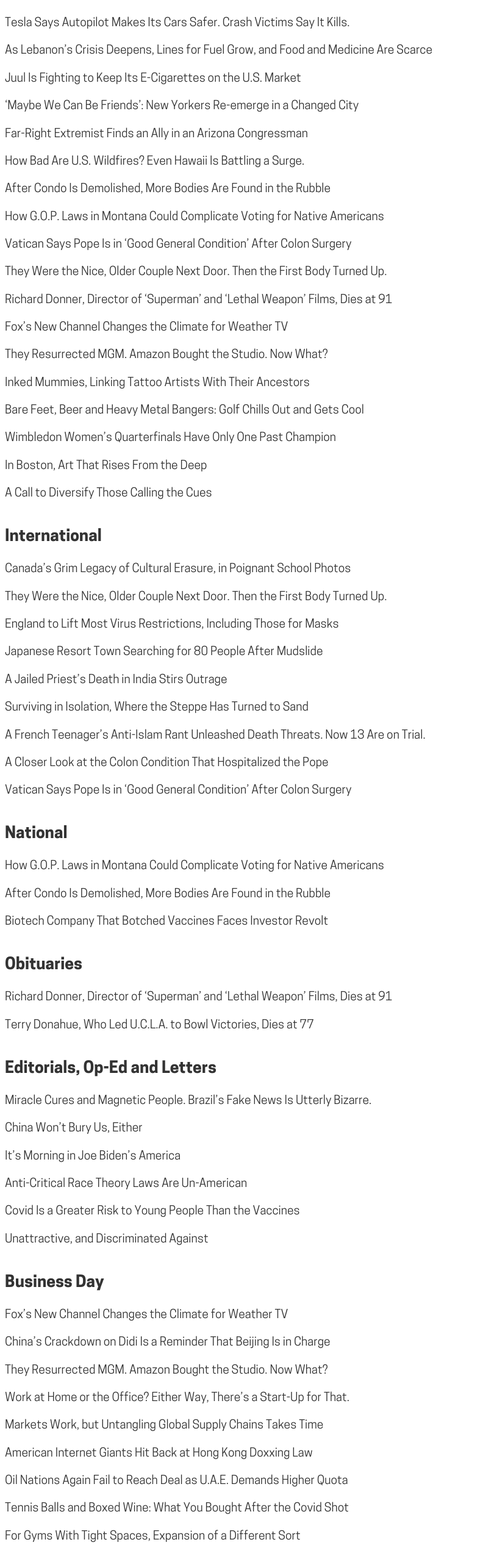
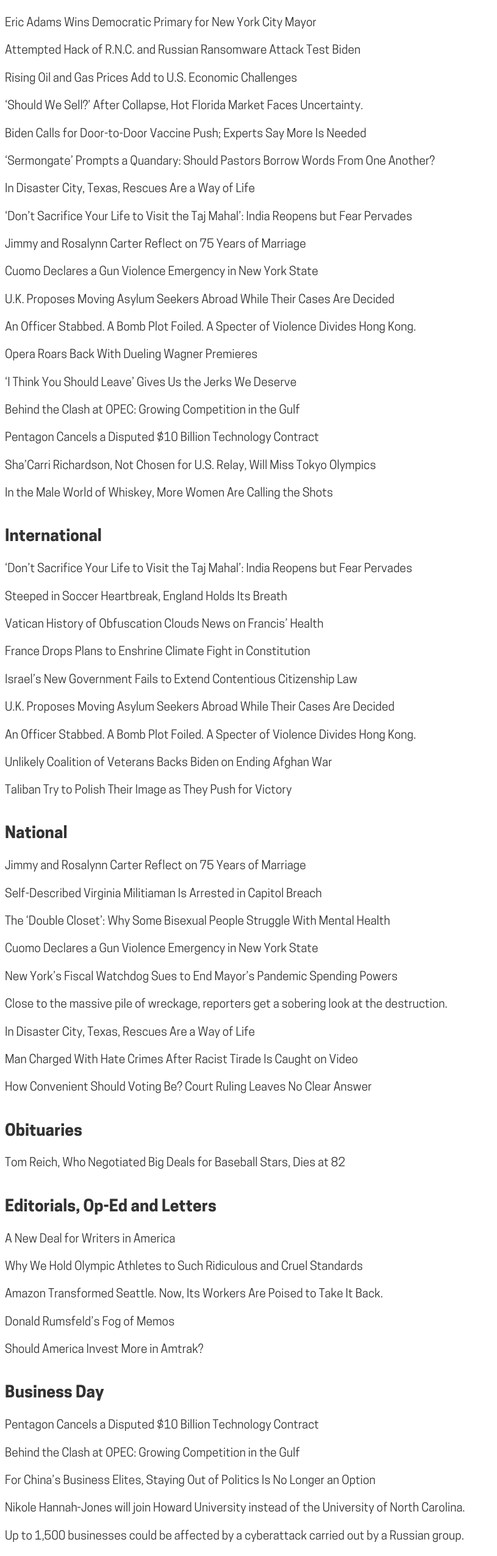
Before and after one commit to dcravenus/gatsby-thing, a website: page nyt.html in a window 1280 px wide. Shown: the part 125-2676 px from the top of the page at 61% size, without its empty margins (0-815 px from the left). Drawn offline with Linux system fonts and the light colour scheme.

Commit message:
Update from cron

```diff
--- a/nyt.html
+++ b/nyt.html
@@ -10,88 +10,100 @@
   <body>
     <h1>The New York Times</h1>
     <h2>The Front Page</h2>
-    <a href="https://nytimes.com/2021/07/05/business/tesla-autopilot-lawsuits-safety.html">Tesla Says Autopilot Makes Its Cars Safer. Crash Victims Say It Kills.</a><br>
-    <a href="https://nytimes.com/2021/07/05/world/middleeast/lebanon-economic-crisis.html">As Lebanon’s Crisis Deepens, Lines for Fuel Grow, and Food and Medicine Are Scarce</a><br>
-    <a href="https://nytimes.com/2021/07/05/health/juul-vaping-fda.html">Juul Is Fighting to Keep Its E-Cigarettes on the U.S. Market</a><br>
-    <a href="https://nytimes.com/2021/07/05/nyregion/new-york-july-fourth-mood.html">‘Maybe We Can Be Friends’: New Yorkers Re-emerge in a Changed City</a><br>
-    <a href="https://nytimes.com/2021/07/05/us/politics/paul-gosar-republicans-congress-extremism.html">Far-Right Extremist Finds an Ally in an Arizona Congressman</a><br>
-    <a href="https://nytimes.com/2021/07/05/us/wildfires-hawaii-drought.html">How Bad Are U.S. Wildfires? Even Hawaii Is Battling a Surge.</a><br>
-    <a href="https://nytimes.com/2021/07/05/us/miami-building-search.html">After Condo Is Demolished, More Bodies Are Found in the Rubble</a><br>
-    <a href="https://nytimes.com/2021/07/06/us/politics/montana-native-americans-voting-rights.html">How G.O.P. Laws in Montana Could Complicate Voting for Native Americans</a><br>
-    <a href="https://nytimes.com/2021/07/05/world/europe/pope-francis-surgery.html">Vatican Says Pope Is in ‘Good General Condition’ After Colon Surgery</a><br>
-    <a href="https://nytimes.com/2021/07/05/world/middleeast/iran-parents-murders.html">They Were the Nice, Older Couple Next Door. Then the First Body Turned Up.</a><br>
-    <a href="https://nytimes.com/2021/07/05/movies/richard-donner-dead.html">Richard Donner, Director of ‘Superman’ and ‘Lethal Weapon’ Films, Dies at 91</a><br>
-    <a href="https://nytimes.com/2021/07/06/business/media/fox-weather-channel-plus.html">Fox’s New Channel Changes the Climate for Weather TV</a><br>
-    <a href="https://nytimes.com/2021/07/06/business/media/mgm-amazon-michael-deluca-pamela-abdy.html">They Resurrected MGM. Amazon Bought the Studio. Now What?</a><br>
-    <a href="https://nytimes.com/2021/07/05/science/mummies-tattoos-archaeology.html">Inked Mummies, Linking Tattoo Artists With Their Ancestors</a><br>
-    <a href="https://nytimes.com/2021/07/01/sports/golf/top-golf-modern-variations.html">Bare Feet, Beer and Heavy Metal Bangers: Golf Chills Out and Gets Cool</a><br>
-    <a href="https://nytimes.com/2021/07/05/sports/tennis/wimbledon-coco-gauff-emma-raducanu.html">Wimbledon Women’s Quarterfinals Have Only One Past Champion</a><br>
-    <a href="https://nytimes.com/2021/07/02/arts/design/28firelei-baez-ica-boston.html">In Boston, Art That Rises From the Deep</a><br>
-    <a href="https://nytimes.com/2021/07/05/theater/stage-managers-diversity.html">A Call to Diversify Those Calling the Cues</a><br>
+    <a href="https://nytimes.com/2021/07/06/nyregion/eric-adams-wins.html">Eric Adams Wins Democratic Primary for New York City Mayor</a><br>
+    <a href="https://nytimes.com/2021/07/06/technology/rnc-hacked-cyberattack-russia.html">Attempted Hack of R.N.C. and Russian Ransomware Attack Test Biden</a><br>
+    <a href="https://nytimes.com/2021/07/06/business/economy/gas-oil-biden-economy.html">Rising Oil and Gas Prices Add to U.S. Economic Challenges</a><br>
+    <a href="https://nytimes.com/2021/07/06/us/florida-condos-insurance.html">‘Should We Sell?’ After Collapse, Hot Florida Market Faces Uncertainty.</a><br>
+    <a href="https://nytimes.com/2021/07/06/us/politics/biden-vaccines.html">Biden Calls for Door-to-Door Vaccine Push; Experts Say More Is Needed</a><br>
+    <a href="https://nytimes.com/2021/07/06/us/sermongate-plagiarism-litton-greear.html">‘Sermongate’ Prompts a Quandary: Should Pastors Borrow Words From One Another?</a><br>
+    <a href="https://nytimes.com/2021/07/06/us/disaster-city-texas.html">In Disaster City, Texas, Rescues Are a Way of Life</a><br>
+    <a href="https://nytimes.com/2021/07/06/world/asia/india-covid-taj-mahal.html">‘Don’t Sacrifice Your Life to Visit the Taj Mahal’: India Reopens but Fear Pervades</a><br>
+    <a href="https://nytimes.com/2021/07/04/us/jimmy-rosalynn-carter-anniversary.html">Jimmy and Rosalynn Carter Reflect on 75 Years of Marriage</a><br>
+    <a href="https://nytimes.com/2021/07/06/nyregion/new-york-gun-violence-emergency.html">Cuomo Declares a Gun Violence Emergency in New York State</a><br>
+    <a href="https://nytimes.com/2021/07/06/world/europe/uk-migration-priti-patel.html">U.K. Proposes Moving Asylum Seekers Abroad While Their Cases Are Decided</a><br>
+    <a href="https://nytimes.com/2021/07/06/world/asia/hong-kong-bomb-violence.html">An Officer Stabbed. A Bomb Plot Foiled. A Specter of Violence Divides Hong Kong.</a><br>
+    <a href="https://nytimes.com/2021/07/06/arts/music/tristan-und-isolde-munich-aix-festival.html">Opera Roars Back With Dueling Wagner Premieres</a><br>
+    <a href="https://nytimes.com/2021/07/06/arts/television/i-think-you-should-leave-review.html">‘I Think You Should Leave’ Gives Us the Jerks We Deserve</a><br>
+    <a href="https://nytimes.com/2021/07/06/business/Saudi-Arabia-UAE-OPEC.html">Behind the Clash at OPEC: Growing Competition in the Gulf</a><br>
+    <a href="https://nytimes.com/2021/07/06/technology/JEDI-contract-cancelled.html">Pentagon Cancels a Disputed $10 Billion Technology Contract</a><br>
+    <a href="https://nytimes.com/2021/07/06/sports/olympics/shacarri-richardson-olympics-team.html">Sha’Carri Richardson, Not Chosen for U.S. Relay, Will Miss Tokyo Olympics</a><br>
+    <a href="https://nytimes.com/2021/07/01/dining/drinks/whiskey-women.html">In the Male World of Whiskey, More Women Are Calling the Shots</a><br>
     <h2>International</h2>
-    <a href="https://nytimes.com/2021/07/05/world/canada/Indigenous-residential-schools-photos.html">Canada’s Grim Legacy of Cultural Erasure, in Poignant School Photos</a><br>
-    <a href="https://nytimes.com/2021/07/05/world/middleeast/iran-parents-murders.html">They Were the Nice, Older Couple Next Door. Then the First Body Turned Up.</a><br>
-    <a href="https://nytimes.com/2021/07/05/world/europe/england-masks-coronavirus-johnson.html">England to Lift Most Virus Restrictions, Including Those for Masks</a><br>
-    <a href="https://nytimes.com/2021/07/05/world/asia/atami-japan-mudslide.html">Japanese Resort Town Searching for 80 People After Mudslide</a><br>
-    <a href="https://nytimes.com/2021/07/05/world/asia/india-jailed-priest-dies.html">A Jailed Priest’s Death in India Stirs Outrage</a><br>
-    <a href="https://nytimes.com/2021/05/10/travel/kalmykia-russia.html">Surviving in Isolation, Where the Steppe Has Turned to Sand</a><br>
-    <a href="https://nytimes.com/2021/07/06/world/europe/france-online-harassment-trial.html">A French Teenager’s Anti-Islam Rant Unleashed Death Threats. Now 13 Are on Trial.</a><br>
-    <a href="https://nytimes.com/2021/07/05/world/europe/pope-francis-diverticulitis.html">A Closer Look at the Colon Condition That Hospitalized the Pope</a><br>
-    <a href="https://nytimes.com/2021/07/05/world/europe/pope-francis-surgery.html">Vatican Says Pope Is in ‘Good General Condition’ After Colon Surgery</a><br>
+    <a href="https://nytimes.com/2021/07/06/world/asia/india-covid-taj-mahal.html">‘Don’t Sacrifice Your Life to Visit the Taj Mahal’: India Reopens but Fear Pervades</a><br>
+    <a href="https://nytimes.com/2021/07/06/world/europe/soccer-england-denmark-kane.html">Steeped in Soccer Heartbreak, England Holds Its Breath</a><br>
+    <a href="https://nytimes.com/2021/07/06/world/europe/pope-francis-surgery-health-vatican.html">Vatican History of Obfuscation Clouds News on Francis’ Health</a><br>
+    <a href="https://nytimes.com/2021/07/06/world/europe/france-climate-change-constitution.html">France Drops Plans to Enshrine Climate Fight in Constitution</a><br>
+    <a href="https://nytimes.com/2021/07/06/world/middleeast/israel-citizenship-law-failure.html">Israel’s New Government Fails to Extend Contentious Citizenship Law</a><br>
+    <a href="https://nytimes.com/2021/07/06/world/europe/uk-migration-priti-patel.html">U.K. Proposes Moving Asylum Seekers Abroad While Their Cases Are Decided</a><br>
+    <a href="https://nytimes.com/2021/07/06/world/asia/hong-kong-bomb-violence.html">An Officer Stabbed. A Bomb Plot Foiled. A Specter of Violence Divides Hong Kong.</a><br>
+    <a href="https://nytimes.com/2021/07/06/us/politics/biden-afghanistan-withdrawal-veterans.html">Unlikely Coalition of Veterans Backs Biden on Ending Afghan War</a><br>
+    <a href="https://nytimes.com/2021/07/06/world/asia/afghanistan-taliban-women.html">Taliban Try to Polish Their Image as They Push for Victory</a><br>
     <h2>National</h2>
-    <a href="https://nytimes.com/2021/07/06/us/politics/montana-native-americans-voting-rights.html">How G.O.P. Laws in Montana Could Complicate Voting for Native Americans</a><br>
-    <a href="https://nytimes.com/2021/07/05/us/miami-building-search.html">After Condo Is Demolished, More Bodies Are Found in the Rubble</a><br>
-    <a href="https://nytimes.com/2021/07/06/us/biotech-company-that-botched-vaccines-faces-investor-revolt.html">Biotech Company That Botched Vaccines Faces Investor Revolt</a><br>
+    <a href="https://nytimes.com/2021/07/04/us/jimmy-rosalynn-carter-anniversary.html">Jimmy and Rosalynn Carter Reflect on 75 Years of Marriage</a><br>
+    <a href="https://nytimes.com/2021/07/06/us/politics/fi-duong-jan-6-riot.html">Self-Described Virginia Militiaman Is Arrested in Capitol Breach</a><br>
+    <a href="https://nytimes.com/2021/06/30/well/bisexual-mental-health-lgbt.html">The ‘Double Closet’: Why Some Bisexual People Struggle With Mental Health</a><br>
+    <a href="https://nytimes.com/2021/07/06/nyregion/new-york-gun-violence-emergency.html">Cuomo Declares a Gun Violence Emergency in New York State</a><br>
+    <a href="https://nytimes.com/2021/07/06/nyregion/coronavirus-spending-nyc.html">New York’s Fiscal Watchdog Sues to End Mayor’s Pandemic Spending Powers</a><br>
+    <a href="https://nytimes.com/live/2021/07/06/us/miami-building-collapse-updates/condo-wreckage">Close to the massive pile of wreckage, reporters get a sobering look at the destruction.</a><br>
+    <a href="https://nytimes.com/2021/07/06/us/disaster-city-texas.html">In Disaster City, Texas, Rescues Are a Way of Life</a><br>
+    <a href="https://nytimes.com/2021/07/06/nyregion/edward-cagney-mathews-nj-racist-man.html">Man Charged With Hate Crimes After Racist Tirade Is Caught on Video</a><br>
+    <a href="https://nytimes.com/2021/07/06/us/politics/voting-rights-law-supreme-court.html">How Convenient Should Voting Be? Court Ruling Leaves No Clear Answer</a><br>
     <h2>Obituaries</h2>
-    <a href="https://nytimes.com/2021/07/05/movies/richard-donner-dead.html">Richard Donner, Director of ‘Superman’ and ‘Lethal Weapon’ Films, Dies at 91</a><br>
-    <a href="https://nytimes.com/2021/07/05/sports/football/terry-donahue-dead.html">Terry Donahue, Who Led U.C.L.A. to Bowl Victories, Dies at 77</a><br>
+    <a href="https://nytimes.com/2021/07/05/obituaries/tom-reich-dead.html">Tom Reich, Who Negotiated Big Deals for Baseball Stars, Dies at 82</a><br>
     <h2>Editorials, Op-Ed and Letters</h2>
-    <a href="https://nytimes.com/2021/07/05/opinion/brazil-fake-news-bolsonaro.html">Miracle Cures and Magnetic People. Brazil’s Fake News Is Utterly Bizarre.</a><br>
-    <a href="https://nytimes.com/2021/07/05/opinion/us-china-covid-lies.html">China Won’t Bury Us, Either</a><br>
-    <a href="https://nytimes.com/2021/07/05/opinion/joe-biden-economy.html">It’s Morning in Joe Biden’s America</a><br>
-    <a href="https://nytimes.com/2021/07/05/opinion/anti-critical-race-theory-laws-are-un-american.html">Anti-Critical Race Theory Laws Are Un-American</a><br>
-    <a href="https://nytimes.com/2021/07/04/opinion/covid-vaccine-kids-risks.html">Covid Is a Greater Risk to Young People Than the Vaccines</a><br>
-    <a href="https://nytimes.com/2021/07/05/opinion/letters/appearance-bias.html">Unattractive, and Discriminated Against</a><br>
+    <a href="https://nytimes.com/2021/07/06/opinion/federal-writers-project.html">A New Deal for Writers in America</a><br>
+    <a href="https://nytimes.com/2021/07/02/opinion/shacarri-richardson-drug-test-marijuana.html">Why We Hold Olympic Athletes to Such Ridiculous and Cruel Standards</a><br>
+    <a href="https://nytimes.com/2021/07/05/opinion/bezos-amazon-bessmer-labor.html">Amazon Transformed Seattle. Now, Its Workers Are Poised to Take It Back.</a><br>
+    <a href="https://nytimes.com/2021/07/03/opinion/errol-morris-donald-rumsfeld.html">Donald Rumsfeld’s Fog of Memos</a><br>
+    <a href="https://nytimes.com/2021/07/06/opinion/letters/amtrak-trains-transportation.html">Should America Invest More in Amtrak?</a><br>
     <h2>Business Day</h2>
-    <a href="https://nytimes.com/2021/07/06/business/media/fox-weather-channel-plus.html">Fox’s New Channel Changes the Climate for Weather TV</a><br>
-    <a href="https://nytimes.com/2021/07/05/technology/china-didi-crackdown.html">China’s Crackdown on Didi Is a Reminder That Beijing Is in Charge</a><br>
-    <a href="https://nytimes.com/2021/07/06/business/media/mgm-amazon-michael-deluca-pamela-abdy.html">They Resurrected MGM. Amazon Bought the Studio. Now What?</a><br>
-    <a href="https://nytimes.com/2021/07/06/technology/hybrid-work-startups.html">Work at Home or the Office? Either Way, There’s a Start-Up for That.</a><br>
-    <a href="https://nytimes.com/2021/06/29/upshot/markets-work-but-untangling-global-supply-chains-takes-time.html">Markets Work, but Untangling Global Supply Chains Takes Time</a><br>
-    <a href="https://nytimes.com/2021/07/05/technology/hong-kong-doxxing-national-security-law.html">American Internet Giants Hit Back at Hong Kong Doxxing Law</a><br>
-    <a href="https://nytimes.com/2021/07/05/business/opec-plus-oil-production-uae.html">Oil Nations Again Fail to Reach Deal as U.A.E. Demands Higher Quota</a><br>
-    <a href="https://nytimes.com/2021/06/30/business/covid-shot-impulse-buy.html">Tennis Balls and Boxed Wine: What You Bought After the Covid Shot</a><br>
-    <a href="https://nytimes.com/2021/06/07/business/small-gyms-boutique-covid-closure.html">For Gyms With Tight Spaces, Expansion of a Different Sort</a><br>
-    <h2>Sports Tuesday</h2>
-    <a href="https://nytimes.com/2021/07/01/sports/golf/top-golf-modern-variations.html">Bare Feet, Beer and Heavy Metal Bangers: Golf Chills Out and Gets Cool</a><br>
-    <a href="https://nytimes.com/2021/07/05/sports/soccer/euro-2020-england-denmark-spain-italy.html">No Semifinalist Is an Island</a><br>
-    <a href="https://nytimes.com/2021/07/05/sports/tennis/wimbledon-coco-gauff-emma-raducanu.html">Wimbledon Women’s Quarterfinals Have Only One Past Champion</a><br>
-    <a href="https://nytimes.com/2021/07/05/sports/tennis/dennis-shapovalov-felix-auger-aliassime-canada-wimbldeon.html">At Wimbledon, Felix Auger-Aliassime and Denis Shapovalov Stir a Nation</a><br>
-    <a href="https://nytimes.com/2021/07/05/sports/matiss-kivlenieks-dead-fireworks.html">N.H.L. Goalie Dies After Being Hit by Fireworks</a><br>
+    <a href="https://nytimes.com/2021/07/06/technology/JEDI-contract-cancelled.html">Pentagon Cancels a Disputed $10 Billion Technology Contract</a><br>
+    <a href="https://nytimes.com/2021/07/06/business/Saudi-Arabia-UAE-OPEC.html">Behind the Clash at OPEC: Growing Competition in the Gulf</a><br>
+    <a href="https://nytimes.com/2021/07/06/technology/china-business-politics-didi.html">For China’s Business Elites, Staying Out of Politics Is No Longer an Option</a><br>
+    <a href="https://nytimes.com/2021/07/06/business/nikole-hannah-jones-howard-university.html">Nikole Hannah-Jones will join Howard University instead of the University of North Carolina.</a><br>
+    <a href="https://nytimes.com/2021/07/06/technology/kaseya-cyberattack-ransomware-revil.html">Up to 1,500 businesses could be affected by a cyberattack carried out by a Russian group.</a><br>
+    <a href="https://nytimes.com/2021/07/06/arts/music/britney-spears-lawyer-conservatorship.html">Britney Spears’s Lawyer Asks to Step Down from Court-Appointed Role</a><br>
+    <a href="https://nytimes.com/2021/07/06/business/native-american-tribes-real-estate.html">Native American Tribes Move to Make Real Estate a Force for Renewal</a><br>
+    <a href="https://nytimes.com/2021/07/06/business/new-york-commercial-real-estate.html">Recent Commercial Real Estate Transactions</a><br>
+    <h2>Sports Wednesday</h2>
+    <a href="https://nytimes.com/2021/07/06/sports/basketball/nba-finals-suns-bucks.html">What It Means to Be Clutch in Basketball’s Biggest Moments</a><br>
+    <a href="https://nytimes.com/2021/07/06/sports/basketball/rachel-nichols-espn-malika-andrews.html">Rachel Nichols Out for N.B.A. Finals Coverage on ABC</a><br>
+    <a href="https://nytimes.com/2021/07/06/sports/tennis/wimbledon-karolina-pliskova-women-semifinal.html">At Wimbledon, the Women’s Final Four Is Set</a><br>
+    <a href="https://nytimes.com/2021/07/07/sports/tennis/wimbledon-emma-raducanu.html">At Wimbledon, Emma Raducanu’s Withdrawal Renews Focus on Well Being</a><br>
+    <a href="https://nytimes.com/2021/07/06/sports/olympics/shacarri-richardson-olympics-team.html">Sha’Carri Richardson, Not Chosen for U.S. Relay, Will Miss Tokyo Olympics</a><br>
+    <a href="https://nytimes.com/2021/07/06/sports/olympics/berry-podium-anthem-protest.html">She Protested on a Medal Podium. Will the Olympics Ban That?</a><br>
+    <a href="https://nytimes.com/2021/07/06/sports/soccer/italy-soccer.html">Italy Bars the Door and Keeps the Party Going</a><br>
+    <a href="https://nytimes.com/2021/07/06/sports/olympics/jessica-springsteen-olympics-equestrian.html">Another Famous Name at the Olympics: Springsteen</a><br>
     <h2>The Arts</h2>
-    <a href="https://nytimes.com/2021/07/02/arts/design/28firelei-baez-ica-boston.html">In Boston, Art That Rises From the Deep</a><br>
-    <a href="https://nytimes.com/2021/07/05/theater/stage-managers-diversity.html">A Call to Diversify Those Calling the Cues</a><br>
-    <a href="https://nytimes.com/2021/07/05/books/review-dear-miss-metropolitan-carolyn-ferrell.html">A Gifted Writer Returns With a Supremely Harrowing Novel</a><br>
-    <a href="https://nytimes.com/2021/07/04/arts/music/metropolitan-opera-local-one-deal.html">Met Opera Strikes Deal With Stagehands Over Pandemic Pay</a><br>
-    <a href="https://nytimes.com/2021/06/30/movies/taylour-paige-zola.html">Taylour Paige on ‘Zola,’ Grace and Being Kinder to Herself</a><br>
-    <a href="https://nytimes.com/2021/06/30/arts/music/molly-lewis-whistler.html">Whistling as an Art Almost Died Off. Can Molly Lewis Keep It Alive?</a><br>
-    <a href="https://nytimes.com/2021/07/01/arts/malcolm-gladwell-revisionist-history.html">On ‘Revisionist History,’ Malcolm Gladwell Unfiltered</a><br>
-    <a href="https://nytimes.com/2021/07/02/arts/design/shed-open-call-artists.html">Shed’s Open Call Showcases City’s Emerging Visual Talents</a><br>
-    <h2>Science Times</h2>
-    <a href="https://nytimes.com/2021/07/05/science/mummies-tattoos-archaeology.html">Inked Mummies, Linking Tattoo Artists With Their Ancestors</a><br>
-    <a href="https://nytimes.com/2021/07/02/science/antarctica-maori-exploration.html">The Maori Vision of Antarctica’s Future</a><br>
-    <a href="https://nytimes.com/2021/06/30/science/mars-aurora-uae.html">Mars Has Auroras and a U.A.E. Spacecraft Captured New Pictures of Them</a><br>
-    <a href="https://nytimes.com/2021/06/29/science/black-holes.html">A Black Hole Feasted on a Neutron Star. 10 Days Later, It Happened Again.</a><br>
-    <a href="https://nytimes.com/2021/06/28/science/comet-largest-ever-seen.html">The Largest Comet Ever Found Is Making Its Move Into a Sky Near You</a><br>
-    <a href="https://nytimes.com/2021/06/23/health/coronavirus-orchestra.html">Musical Chairs? Swapping Seats Could Reduce Orchestra Aerosols.</a><br>
-    <a href="https://nytimes.com/2021/06/29/science/walrus-bubbles-clapping.html">The Sound of One Walrus Clapping</a><br>
-    <a href="https://nytimes.com/2021/06/30/well/move/prevent-running-injuries.html">To Avoid Running Injuries, Don’t Shake Up Your Routine Too Much</a><br>
-    <a href="https://nytimes.com/2021/06/29/well/covid-at-home-test.html">Why You Still Might Want to Have a Home Covid Test on Hand</a><br>
-    <a href="https://nytimes.com/2021/06/29/well/washing-fruits-vegetables-produce.html">Do I Always Need to Wash Fruits and Vegetables? Do I Need a Special Soap?</a><br>
-    <a href="https://nytimes.com/2021/07/05/well/mind/bipolar-disorder-young-people.html">The Challenges of Bipolar Disorder in Young People</a><br>
-    <a href="https://nytimes.com/2021/07/01/health/covid-nurses-doctors-burnout.html">Frontline Health Care Workers Aren’t Feeling the ‘Summer of Joy’</a><br>
+    <a href="https://nytimes.com/2021/07/06/arts/design/nazis-art-forced-sales.html">Did the Nazis Force an Art Sale? The Question Lingers 88 Years Later.</a><br>
+    <a href="https://nytimes.com/2021/07/06/arts/television/i-think-you-should-leave-review.html">‘I Think You Should Leave’ Gives Us the Jerks We Deserve</a><br>
+    <a href="https://nytimes.com/2021/07/06/arts/music/tristan-und-isolde-munich-aix-festival.html">Opera Roars Back With Dueling Wagner Premieres</a><br>
+    <a href="https://nytimes.com/2021/07/06/books/review-democracy-rules-jan-werner-muller.html">Democracy Is for Losers (and Why That’s a Good Thing)</a><br>
+    <a href="https://nytimes.com/2021/07/06/theater/what-to-send-up-bam.html">In ‘What to Send Up,’ I See You, Black American Theater</a><br>
+    <a href="https://nytimes.com/2021/07/05/arts/design/eugenio-lopez-alonso-jumex-art-collection.html">He’s Heir to a Fruit-Juice Empire, but His Main Focus Is Art</a><br>
+    <a href="https://nytimes.com/2021/07/06/arts/music/cabaret-reopening-new-york.html">With Venues Reopening Across New York, Life Is a Cabaret Once Again</a><br>
+    <a href="https://nytimes.com/2021/07/06/arts/music/tyler-the-creator-billboard.html">Tyler, the Creator Hits No. 1 With ‘Call Me if You Get Lost’</a><br>
+    <h2>Food</h2>
+    <a href="https://nytimes.com/2021/07/06/dining/hydroponic-farming.html">No Soil. No Growing Seasons. Just Add Water and Technology.</a><br>
+    <a href="https://nytimes.com/2021/07/01/dining/drinks/whiskey-women.html">In the Male World of Whiskey, More Women Are Calling the Shots</a><br>
+    <a href="https://nytimes.com/2021/07/02/dining/summer-meal.html">A July Menu to Celebrate Summer’s Bounty</a><br>
+    <a href="https://nytimes.com/2021/07/06/dining/tanabel-dinner.html">Middle Eastern Dinners Delivered</a><br>
+    <a href="https://nytimes.com/2021/07/06/dining/kozmatik.html">A Better Way to Blister Peppers</a><br>
+    <a href="https://nytimes.com/2021/07/06/dining/drinks/chandon-garden-spritz.html">An Argentine Spritz</a><br>
+    <a href="https://nytimes.com/2021/07/06/dining/vegan-chocolate-nicolas-cloiseau.html">Dark Chocolates That Capture Summer’s Glory</a><br>
+    <a href="https://nytimes.com/2021/07/06/dining/gazoz-benny-briga.html">A Sparkling Book of Inspiration</a><br>
+    <a href="https://nytimes.com/2021/07/06/dining/momofuku-soy-sauce.html">Umami With a Momofuku Touch</a><br>
+    <a href="https://nytimes.com/2021/07/02/dining/sheet-pan-chicken-recipe-dinner.html">This Sheet-Pan Chicken Recipe May Just Make You Forget About Grilling</a><br>
+    <a href="https://nytimes.com/2021/07/06/dining/outerspace-review.html">The Restaurant of This New York Summer Is Outerspace</a><br>
+    <a href="https://nytimes.com/2021/07/01/dining/cocktails-women-history.html">The Women Left Out of the History of Cocktails</a><br>
+    <a href="https://nytimes.com/2021/07/01/dining/drinks/wine-school-chenin-blanc.html">The Paradox of Chenin Blanc</a><br>
+    <a href="https://nytimes.com/2021/07/01/dining/drinks/wine-school-dark-roses.html">Your Next Lesson: Rosé From the Dark Side</a><br>
+    <a href="https://nytimes.com/2021/07/06/dining/nyc-restaurant-news.html">Angie Mar’s Latest, Les Trois Chevaux, Opens</a><br>
+    <a href="https://nytimes.com/2021/07/02/dining/vermont-peruvian-cooking.html">For a Taste of Ancient Peruvian Cooking, Head to Vermont</a><br>
     <h2>Pages A2-A3 and Corrections</h2>
-    <a href="https://nytimes.com/2021/07/06/todayspaper/quotation-of-the-day-as-wildfires-surge-even-lush-hawaii-faces-a-different-world.html">Quotation of the Day: As Wildfires Surge, Even Lush Hawaii Faces a Different World</a><br>
+    <a href="https://nytimes.com/2021/07/06/todayspaper/quotation-of-the-day-pastors-borrowed-words-expose-shortcut-in-the-preaching-life.html">Quotation of the Day: Pastor’s Borrowed Words Expose Shortcut in the Preaching Life</a><br>
+    <a href="https://nytimes.com/2021/06/16/well/family/relationship-reset.html">7 Ways to Reset Your Relationship</a><br>
+    <a href="https://nytimes.com/2021/07/06/pageoneplus/editors-note-july-7-2021.html">Editors’ Note: July 7, 2021</a><br>
 
   </body>
 
```
Also changed, not shown: hackernews.html (+1 -1 lines), index.html (+1 -1 lines), sltrib.html (+71 -14 lines).
